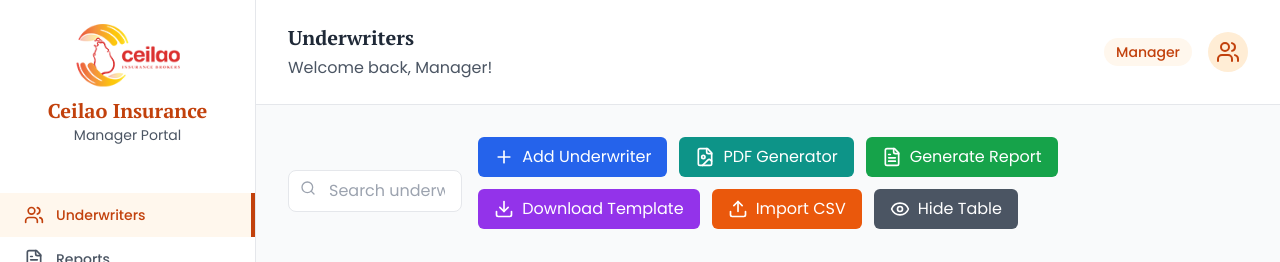
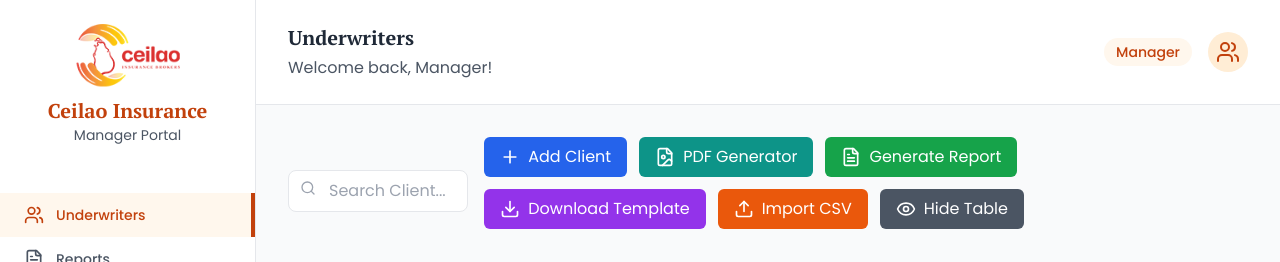
Before and after one commit to rdwaynedehoedt/insurance-brokerage-frontend-azure, a Next.js app: page /manager-dashboard in a window 1280 px wide. Shown: the top 262 px of the page. Built offline with nearby package versions, Linux system fonts and the light colour scheme; no server answers.

Commit message:
updatesing emp

```diff
--- a/src/app/(manager)/manager-dashboard/page.tsx
+++ b/src/app/(manager)/manager-dashboard/page.tsx
@@ -805,7 +805,7 @@ export default function ManagerDashboard() {
               <div className="relative w-full md:w-64">
                 <input
                   type="text"
-                  placeholder={userRole === 'employee' ? "Search clients..." : "Search underwriters..."}
+                  placeholder={userRole === 'employee' ? "Search clients..." : "Search Client..."}
                   value={searchTerm}
                   onChange={(e) => setSearchTerm(e.target.value)}
                   className="w-full px-4 py-2 pl-10 border border-gray-200 rounded-lg focus:outline-none focus:ring-2 focus:ring-orange-500"
@@ -819,7 +819,7 @@ export default function ManagerDashboard() {
                     className="bg-blue-600 hover:bg-blue-700 text-white px-4 py-2 rounded-md flex items-center"
                   >
                     <Plus className="w-5 h-5 mr-2" />
-                    {userRole === 'employee' ? 'Add Client' : 'Add Underwriter'}
+                    {userRole === 'employee' ? 'Add Client' : 'Add Client'}
                   </button>
 
                   {/* PDF Generator Button - Available to both employees and managers */}
```
